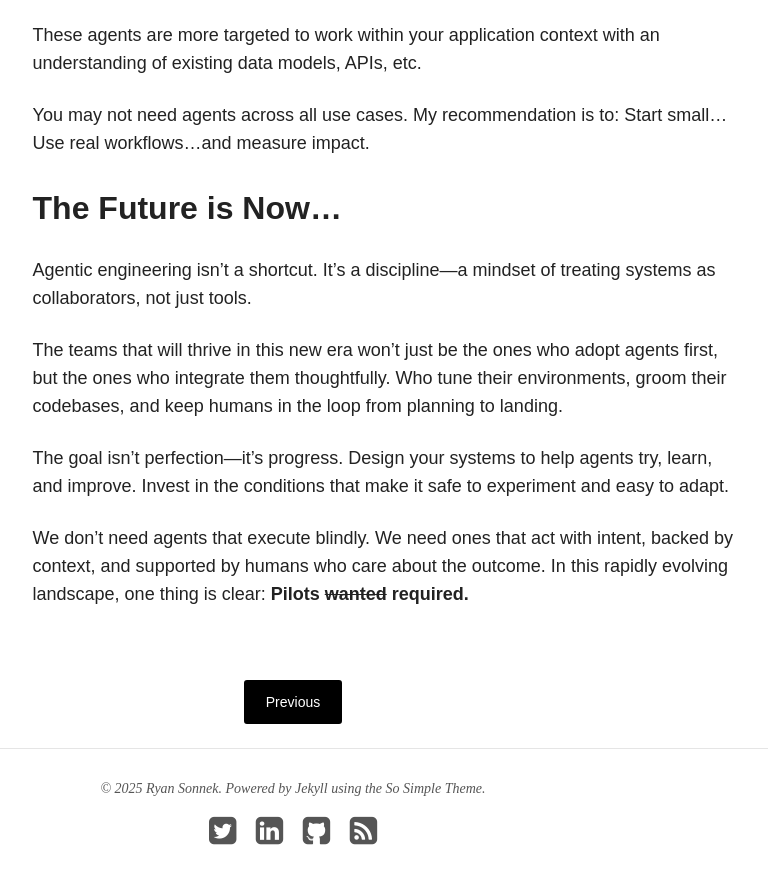
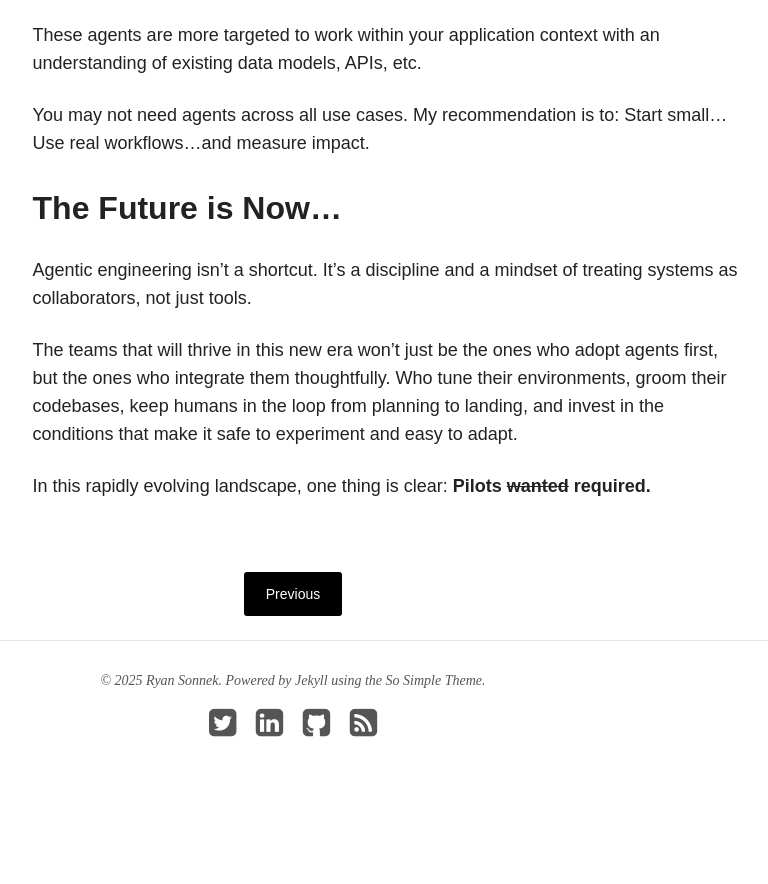
Before and after one commit to wireframe/wireframe.github.com, a Jekyll site: the page built from _posts/2025-05-28-agentic-engineering.md, in a window 1280 px wide and 900 px high, scrolled down 4595 px. Shown: the top 884 px of the window, without its empty margins (347-1115 px from the left). Built offline with Jekyll 4.4.1, drawn with Linux system fonts in a browser that asks for light colours; nearby versions of some CDN libraries; after the commit the page ends 5431 px from its top, so only the background shows below that.

Commit message:
update post

```diff
--- a/_posts/2025-05-28-agentic-engineering.md
+++ b/_posts/2025-05-28-agentic-engineering.md
@@ -96,10 +96,8 @@ You may not need agents across all use cases.  My recommendation is to: Start sm
 
 ## The Future is Now...
 
-Agentic engineering isn’t a shortcut. It’s a discipline—a mindset of treating systems as collaborators, not just tools.
+Agentic engineering isn’t a shortcut. It’s a discipline and a mindset of treating systems as collaborators, not just tools.
 
-The teams that will thrive in this new era won’t just be the ones who adopt agents first, but the ones who integrate them thoughtfully. Who tune their environments, groom their codebases, and keep humans in the loop from planning to landing.
+The teams that will thrive in this new era won’t just be the ones who adopt agents first, but the ones who integrate them thoughtfully. Who tune their environments, groom their codebases, keep humans in the loop from planning to landing, and invest in the conditions that make it safe to experiment and easy to adapt.
 
-The goal isn’t perfection—it’s progress. Design your systems to help agents try, learn, and improve. Invest in the conditions that make it safe to experiment and easy to adapt.
-
-We don't need agents that execute blindly. We need ones that act with intent, backed by context, and supported by humans who care about the outcome. In this rapidly evolving landscape, one thing is clear: **Pilots ~~wanted~~ required.**
+In this rapidly evolving landscape, one thing is clear: **Pilots ~~wanted~~ required.**
```
